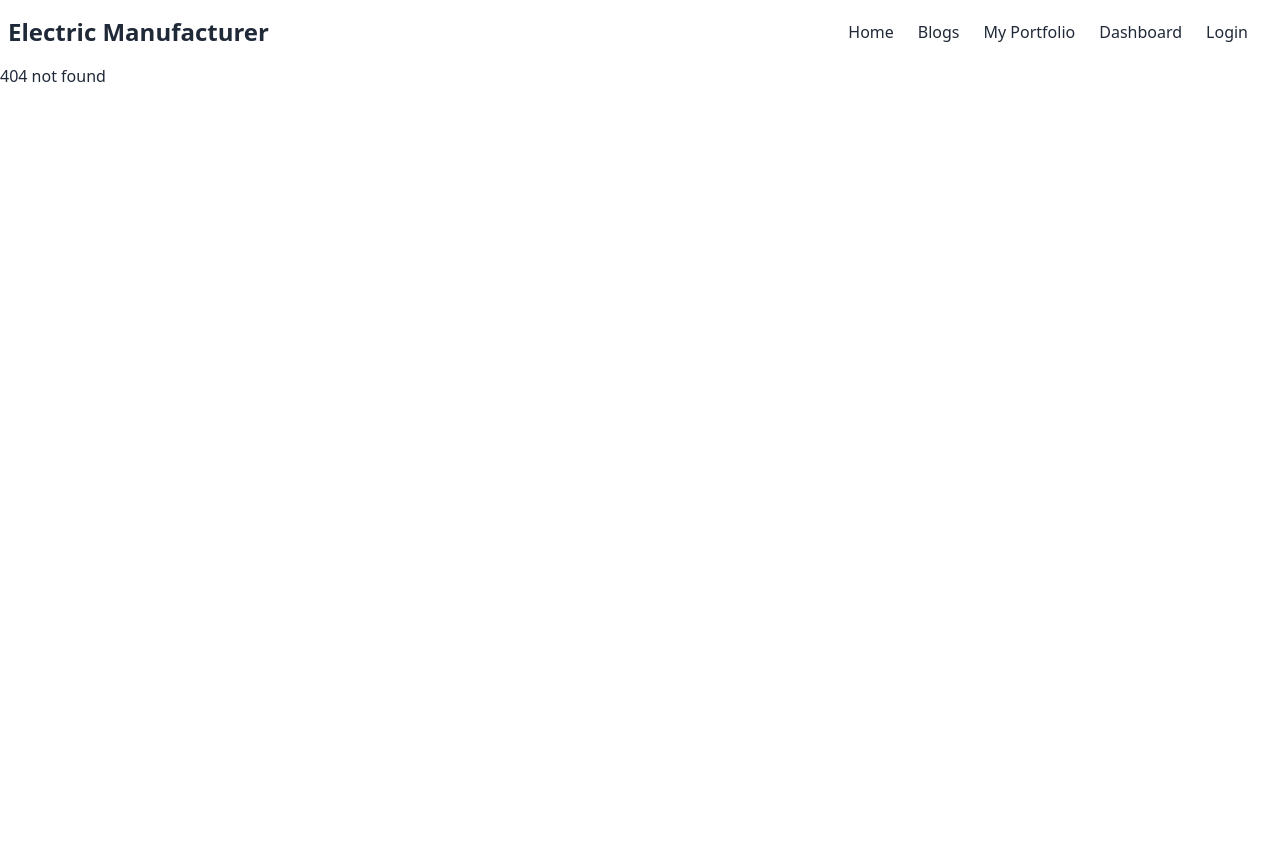
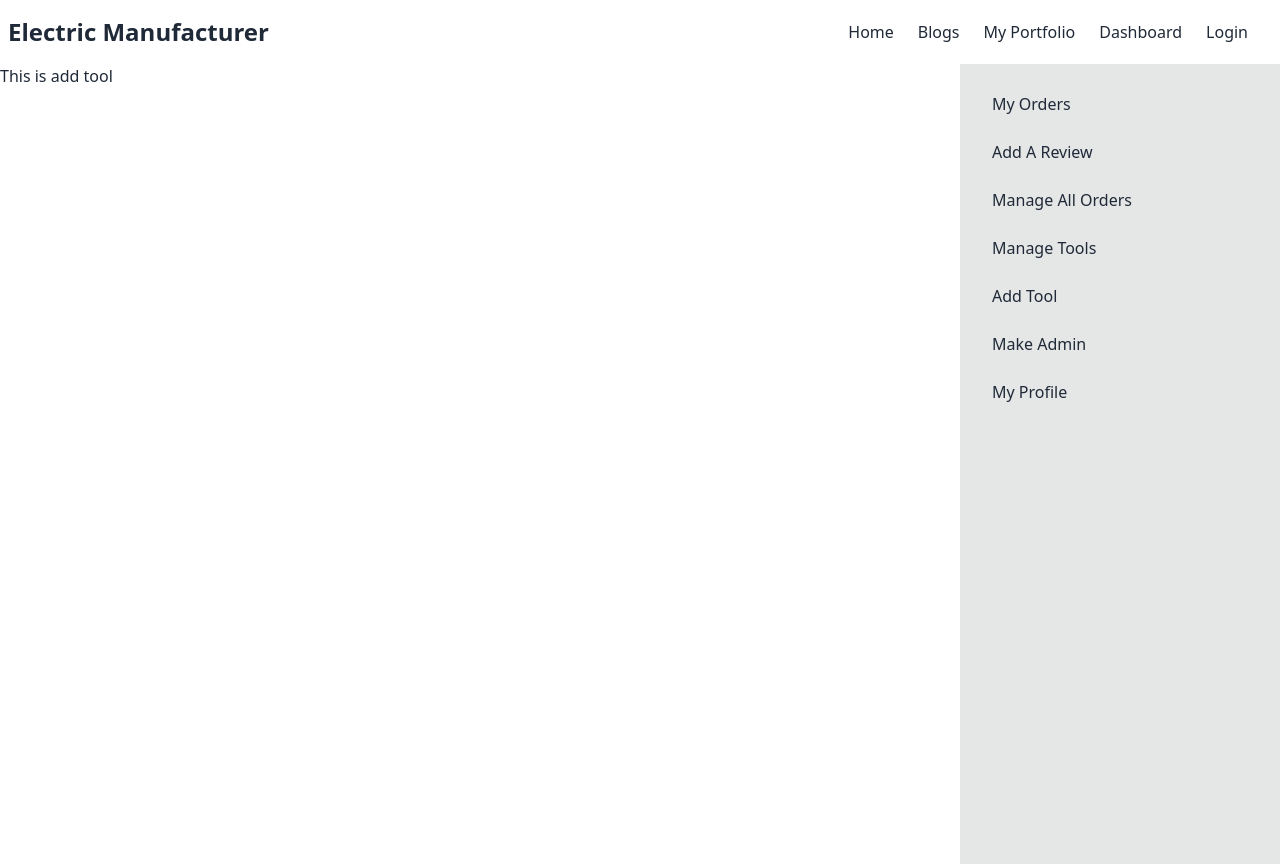
Before and after one commit to MIRJAKARIYA/Electric-builders-app, a React (Create React App) app: page /dashboard/addtool in a window 1280 px wide. Before the commit this address had no page. Before the commit the page ends 800 px from the top, so only its background shows below. Built offline with nearby package versions, Linux system fonts and the light colour scheme; the HTML template or start-up script is replaced by a standard one.

Commit message:
new routes added in dashboard

```diff
--- a/src/App.js
+++ b/src/App.js
@@ -18,6 +18,10 @@ import MyOrders from "./Pages/DashBoard/MyOrders";
 import AddReview from "./Pages/DashBoard/AddReview";
 import MyProfile from "./Pages/DashBoard/MyProfile";
 import Payment from './Pages/Payment/Payment';
+import ManageAllOrders from "./Pages/DashBoard/ManageAllOrders";
+import ManageTools from "./Pages/DashBoard/ManageTools";
+import AddTool from "./Pages/DashBoard/AddTool";
+import MakeAdmin from "./Pages/DashBoard/MakeAdmin";
 
 function App() {
   useEffect(() => {
@@ -50,6 +54,10 @@ function App() {
             <Route index element={<MyOrders></MyOrders>}></Route>
             <Route path="addareview" element={<AddReview></AddReview>}></Route>
             <Route path="myprofile" element={<MyProfile></MyProfile>}></Route>
+            <Route path="manageorders" element={<ManageAllOrders></ManageAllOrders>}></Route>
+            <Route path="managetools" element={<ManageTools></ManageTools>}></Route>
+            <Route path="addtool" element={<AddTool></AddTool>}></Route>
+            <Route path="makeadmin" element={<MakeAdmin></MakeAdmin>}></Route>
         </Route>
         <Route path="/payment/:productId" element={<Payment></Payment>}></Route>
 
--- /dev/null
+++ b/src/Pages/DashBoard/AddTool.js
@@ -0,0 +1,11 @@
+import React from 'react';
+
+const AddTool = () => {
+    return (
+        <div>
+            <h1>This is add tool</h1>
+        </div>
+    );
+};
+
+export default AddTool;
--- a/src/Pages/DashBoard/DashBoard.js
+++ b/src/Pages/DashBoard/DashBoard.js
@@ -26,6 +26,18 @@ const DashBoard = () => {
               <Link to="addareview">Add A Review</Link>
             </li>
             <li>
+              <Link to="manageorders">Manage All Orders</Link>
+            </li>
+            <li>
+              <Link to="managetools">Manage Tools</Link>
+            </li>
+            <li>
+              <Link to="addtool">Add Tool</Link>
+            </li>
+            <li>
+              <Link to="makeadmin">Make Admin</Link>
+            </li>
+            <li>
               <Link to="myprofile">My Profile</Link>
             </li>
           </ul>
--- /dev/null
+++ b/src/Pages/DashBoard/MakeAdmin.js
@@ -0,0 +1,11 @@
+import React from 'react';
+
+const MakeAdmin = () => {
+    return (
+        <div>
+            <h1>This is make admin</h1>
+        </div>
+    );
+};
+
+export default MakeAdmin;
--- /dev/null
+++ b/src/Pages/DashBoard/ManageAllOrders.js
@@ -0,0 +1,11 @@
+import React from 'react';
+
+const ManageAllOrders = () => {
+    return (
+        <div>
+            <h1>This is manage all orders</h1>
+        </div>
+    );
+};
+
+export default ManageAllOrders;
--- /dev/null
+++ b/src/Pages/DashBoard/ManageTools.js
@@ -0,0 +1,11 @@
+import React from 'react';
+
+const ManageTools = () => {
+    return (
+        <div>
+            <h1>This is manage tools</h1>
+        </div>
+    );
+};
+
+export default ManageTools;
```
